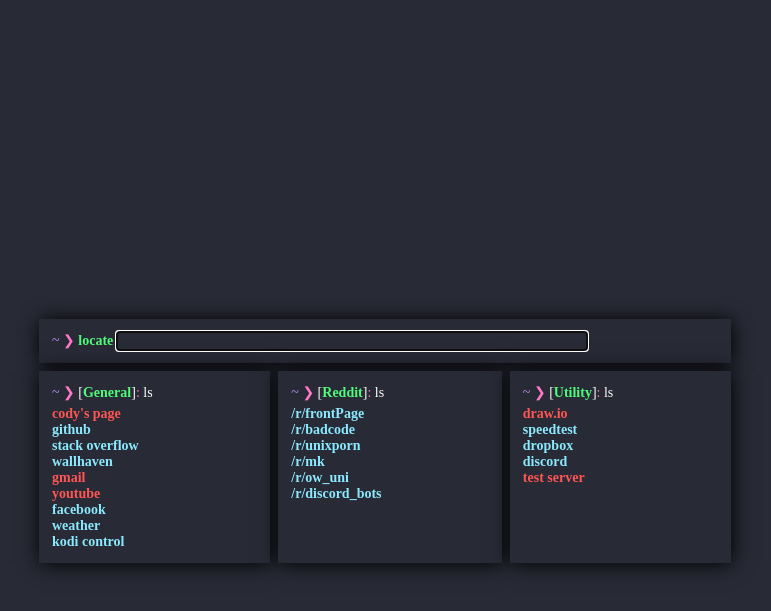
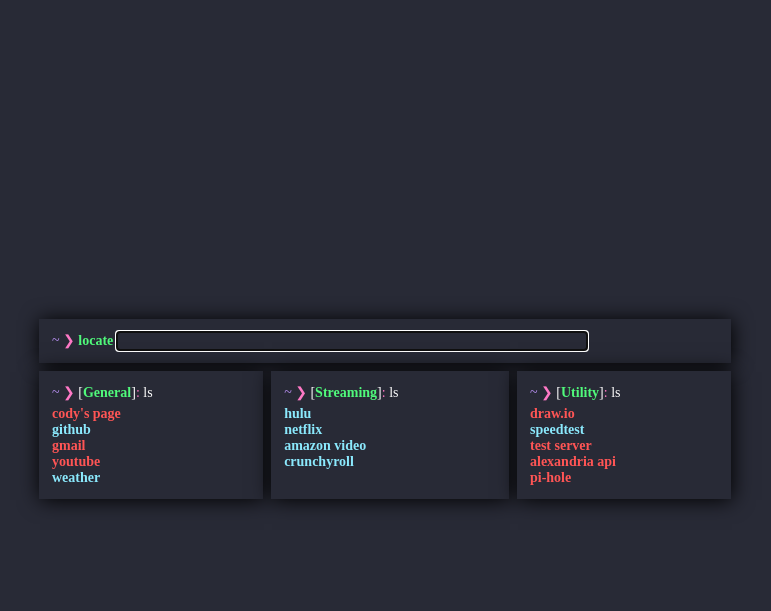
Before and after one commit to zenxr/zenxr.github.io, a Jekyll site: the page startpage/index.html, which Jekyll copies as it is, in a window 1280 px wide. Shown: the top 611 px of the page, without its empty margins (255-1026 px from the left). Built offline with Jekyll 4.4.1, drawn with Linux system fonts in a browser that asks for light colours.

Commit message:
Update index.html

```diff
--- a/startpage/index.html
+++ b/startpage/index.html
@@ -20,32 +20,26 @@
 					<h3><span class="blue"> ~ </span> <span class="pink">❯</span> [<span class="green">General</span>]<span class="pink">:</span> ls</h3>
              				<a class="red" href="http://codystephenson.com">cody's page</a>
 			        	<a class="cyan" href="https://github.com/">github</a>
-			        <a class="cyan" href="http://stackoverflow.com/">stack overflow</a>
-			        <a class="cyan" href="https://alpha.wallhaven.cc">wallhaven</a>
 					<a class="red" href="https://gmail.com">gmail</a>
 			        	<a class="red" href="https://youtube.com">youtube</a>
-				<a class="cyan" href="https://facebook.com">facebook</a>
-          <a class="cyan" href="https://darksky.net/forecast/32.5232,-92.6379/us12/en">weather</a>
-          <a class="cyan" href="http://192.168.1.141:8080/">kodi control</a>
+          				<a class="cyan" href="https://darksky.net/forecast/32.1971,-110.829/us12/en">weather</a>
 				</div>
 
 				<div class="linksbox">
-					<h3><span class="blue"> ~ </span> <span class="pink">❯</span> [<span class="green">Reddit</span>]<span class="pink">:</span> ls</h3>
-              <a class="cyan" href="https://www.reddit.com">/r/frontPage</a>
-			        <a class="cyan" href="https://www.reddit.com/r/badcode">/r/badcode</a>
-			        <a class="cyan" href="https://www.reddit.com/r/unixporn/">/r/unixporn</a>
-					<a class="cyan" href="https://www.reddit.com/r/MechanicalKeyboards/">/r/mk</a>
-          <a class="cyan" href="https://www.reddit.com/r/OverwatchUniversity/">/r/ow_uni</a>
-          <a class="cyan" href="https://www.reddit.com/r/Discord_Bots/">/r/discord_bots</a>
+					<h3><span class="blue"> ~ </span> <span class="pink">❯</span> [<span class="green">Streaming</span>]<span class="pink">:</span> ls</h3>
+					<a class="cyan" href="https://hulu.com/">hulu</a>
+					<a class="cyan" href="https://www.netflix.com/r/badcode">netflix</a>
+			        	<a class="cyan" href="https://www.amazon.com/gp/video/storefront">amazon video</a>
+					<a class="cyan" href="https://www.crunchyroll.com/">crunchyroll</a>
 				</div>
 
 				<div class="linksbox">
 					<h3><span class="blue"> ~ </span> <span class="pink">❯</span> [<span class="green">Utility</span>]<span class="pink">:</span> ls</h3>
 					<a class="red" href="https://www.draw.io/">draw.io</a>
 					<a class="cyan"  href="http://www.fast.com/">speedtest</a>
-				<a class="cyan"  href="http://www.dropbox.com">dropbox</a>
-				<a class="cyan"  href="https://discordapp.com/">discord</a>
 					<a class="red"  href="http://127.0.0.1:8000/">test server</a>
+					<a class="red"  href="http://10.0.0.10:3000/api">alexandria api</a>
+					<a class="red"  href="http://pi.hole">pi-hole</a>
 				</div>
 
 			</div>
```
Lines whose indentation alone changed are shown as unchanged.
